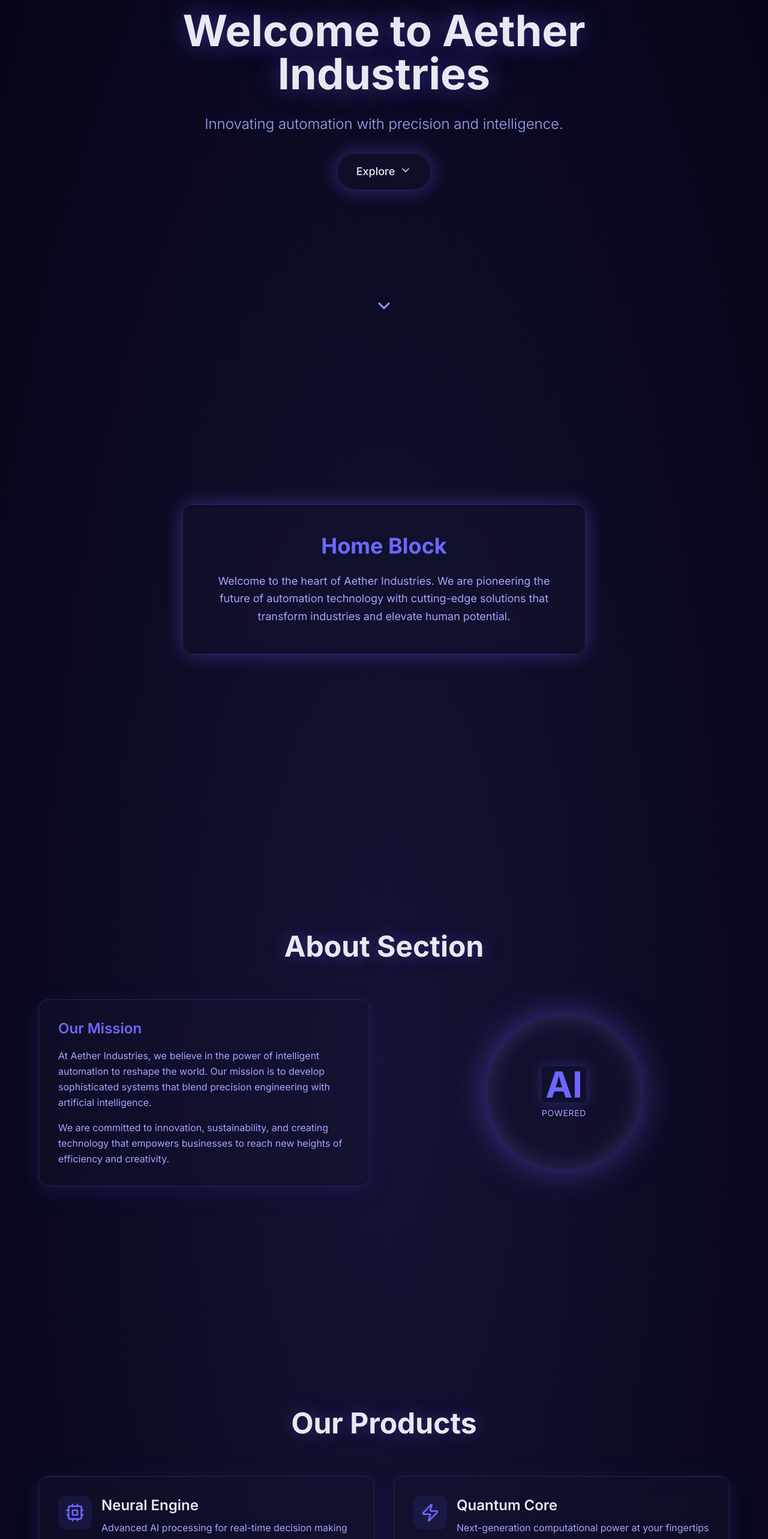
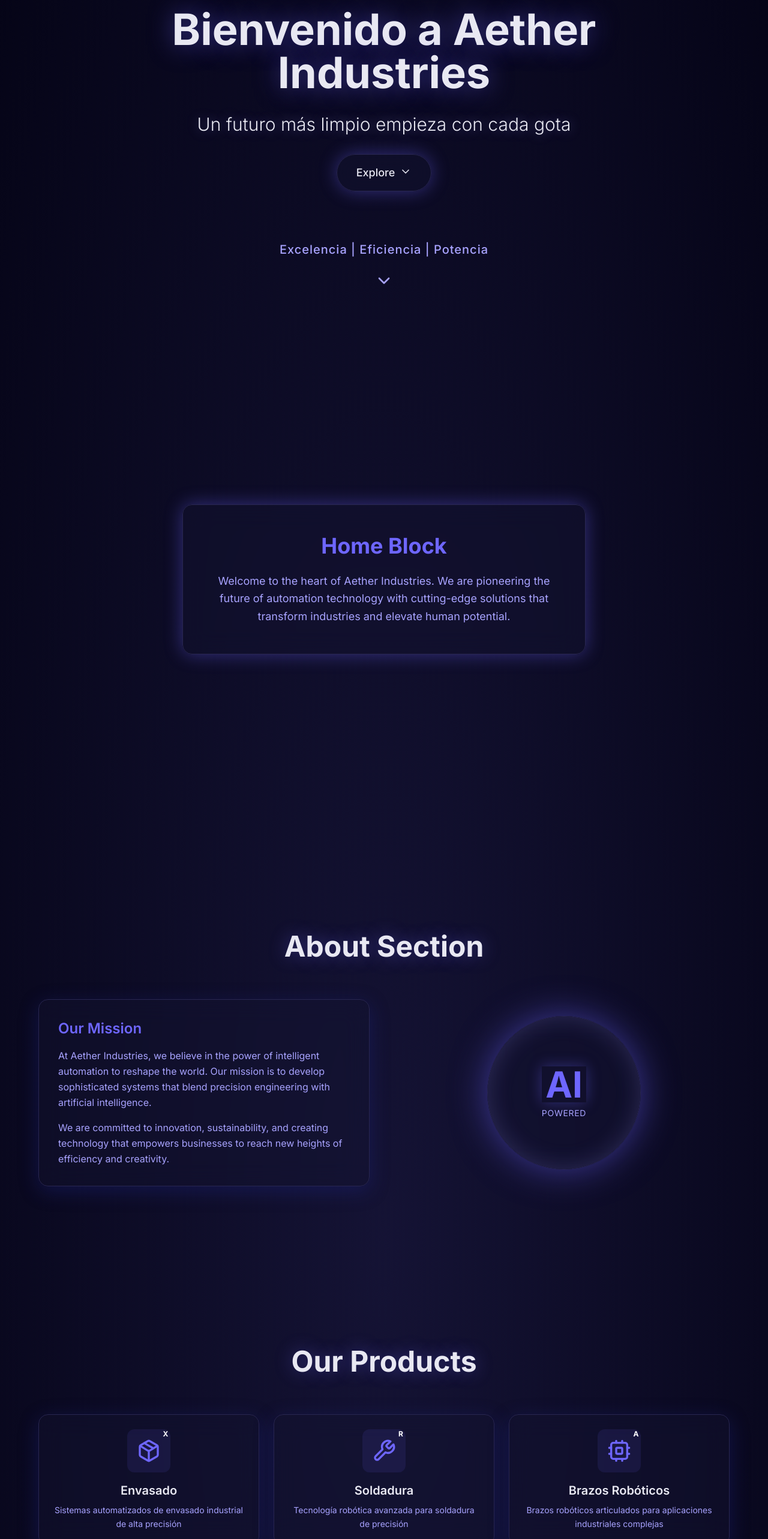
Before and after one commit to Luquetti-CS50/aetherlabs, a React (Vite) app: page / in a window 1280 px wide. Before the commit this address led to /#home. Shown: the part 234-2800 px from the top of the page at 60% size. Built offline with nearby package versions, Linux system fonts and the light colour scheme; the HTML template or start-up script is replaced by a standard one.

Commit message:
Refactor: Implementar mejoras y correcciones

```diff
--- a/src/components/sections/About.tsx
+++ b/src/components/sections/About.tsx
@@ -5,7 +5,7 @@ export const About = () => {
     <section
       id="about"
       className="min-h-screen flex items-center justify-center px-6"
-      style={{ scrollMarginTop: "80px" }}
+      style={{ scrollMarginTop: "120px" }}
       aria-labelledby="about-heading"
     >
       <div className="max-w-6xl w-full">
--- a/src/components/sections/Contact.tsx
+++ b/src/components/sections/Contact.tsx
@@ -28,7 +28,7 @@ export const Contact = () => {
     <section
       id="contact"
       className="min-h-screen flex items-center justify-center px-6 py-20"
-      style={{ scrollMarginTop: "80px" }}
+      style={{ scrollMarginTop: "120px" }}
       aria-labelledby="contact-heading"
     >
       <div className="max-w-2xl w-full">
--- a/src/components/sections/Hero.tsx
+++ b/src/components/sections/Hero.tsx
@@ -11,6 +11,8 @@ const languages = [
   { code: "it", text: "Benvenuto in Aether Industries" },
   { code: "ja", text: "Aether Industriesへようこそ" },
   { code: "ko", text: "Aether Industries에 오신 것을 환영합니다" },
+  { code: "no", text: "Velkommen til Aether Industries" },
+  { code: "de-ch", text: "Willkomme bi Aether Industries" },
 ];
 
 interface HeroProps {
@@ -21,7 +23,7 @@ export const Hero = ({ onScrollStart }: HeroProps) => {
   const [currentLanguageIndex, setCurrentLanguageIndex] = useState(0);
 
   useEffect(() => {
-    const getRandomInterval = () => Math.floor(Math.random() * 10000) + 10000; // 10-20 seconds
+    const getRandomInterval = () => Math.floor(Math.random() * 5000) + 5000; // 5-10 seconds
 
     let timeoutId: NodeJS.Timeout;
 
@@ -46,7 +48,7 @@ export const Hero = ({ onScrollStart }: HeroProps) => {
   };
 
   return (
-    <section className="relative min-h-screen flex flex-col items-center justify-center px-6">
+    <section id="hero" className="relative min-h-screen flex flex-col items-center justify-center px-6">
       <div className="text-center space-y-8 max-w-4xl">
         <AnimatePresence mode="wait">
           <motion.h1
@@ -69,9 +71,12 @@ export const Hero = ({ onScrollStart }: HeroProps) => {
           initial={{ opacity: 0, y: 20 }}
           animate={{ opacity: 1, y: 0 }}
           transition={{ delay: 0.3, duration: 0.6 }}
-          className="text-xl md:text-2xl text-muted-foreground font-light"
+          className="text-2xl md:text-3xl text-foreground font-light"
+          style={{
+            textShadow: "0 0 20px rgba(159, 155, 255, 0.4)",
+          }}
         >
-          Innovating automation with precision and intelligence.
+          Un futuro más limpio empieza con cada gota
         </motion.p>
 
         <motion.div
@@ -97,8 +102,11 @@ export const Hero = ({ onScrollStart }: HeroProps) => {
         initial={{ opacity: 0 }}
         animate={{ opacity: 1 }}
         transition={{ delay: 1, duration: 1 }}
-        className="absolute bottom-8"
+        className="absolute bottom-20 flex flex-col items-center gap-6"
       >
+        <p className="text-lg md:text-xl text-muted-foreground font-medium tracking-wider">
+          Excelencia | Eficiencia | Potencia
+        </p>
         <button
           onClick={handleScroll}
           className="text-accent animate-bounce-slow"
--- a/src/components/sections/Products.tsx
+++ b/src/components/sections/Products.tsx
@@ -1,26 +1,60 @@
 import { motion } from "framer-motion";
-import { Cpu, Zap, Shield, Sparkles } from "lucide-react";
+import { Package, Wrench, Cpu, Settings, Plug, Scissors, CircleDot, Cog } from "lucide-react";
 
 const products = [
   {
-    icon: Cpu,
-    title: "Neural Engine",
-    description: "Advanced AI processing for real-time decision making",
+    icon: Package,
+    code: "X",
+    title: "Envasado",
+    description: "Sistemas automatizados de envasado industrial de alta precisión",
   },
   {
-    icon: Zap,
-    title: "Quantum Core",
-    description: "Next-generation computational power at your fingertips",
+    icon: Wrench,
+    code: "R",
+    title: "Soldadura",
+    description: "Tecnología robótica avanzada para soldadura de precisión",
   },
   {
-    icon: Shield,
-    title: "SecureNet",
-    description: "Military-grade security infrastructure for your systems",
+    icon: Cpu,
+    code: "A",
+    title: "Brazos Robóticos",
+    description: "Brazos robóticos articulados para aplicaciones industriales complejas",
   },
   {
-    icon: Sparkles,
-    title: "AutoFlow",
-    description: "Seamless automation workflows that adapt to your needs",
+    icon: Settings,
+    code: "S",
+    title: "Sistemas de Control",
+    description: "Sistemas inteligentes de control y automatización industrial",
+  },
+  {
+    icon: Plug,
+    code: "P",
+    title: "Periféricos",
+    description: "Equipamiento y soporte complementario para sistemas automatizados",
+  },
+  {
+    icon: Scissors,
+    code: "C",
+    title: "CNC – Corte",
+    description: "Maquinaria CNC de corte de alta precisión y velocidad",
+  },
+  {
+    icon: CircleDot,
+    code: "T",
+    title: "CNC – Torneado",
+    description: "Tornos CNC automatizados para manufactura de precisión",
+  },
+  {
+    icon: Cog,
+    code: "F",
+    title: "CNC – Fresado",
+    description: "Fresadoras CNC de última generación para mecanizado complejo",
+  },
+  {
+    icon: Settings,
+    code: "M",
+    title: "CNC – Mecanizado",
+    description: "Centros de mecanizado CNC multifuncionales de alto rendimiento",
   },
 ];
 
@@ -29,7 +63,7 @@ export const Products = () => {
     <section
       id="products"
       className="min-h-screen flex items-center justify-center px-6 py-20"
-      style={{ scrollMarginTop: "80px" }}
+      style={{ scrollMarginTop: "120px" }}
       aria-labelledby="products-heading"
     >
       <div className="max-w-6xl w-full">
@@ -45,7 +79,7 @@ export const Products = () => {
           Our Products
         </motion.h2>
 
-        <div className="grid md:grid-cols-2 gap-8">
+        <div className="grid md:grid-cols-3 gap-6">
           {products.map((product, index) => {
             const Icon = product.icon;
             return (
@@ -54,19 +88,24 @@ export const Products = () => {
                 initial={{ opacity: 0, y: 30 }}
                 whileInView={{ opacity: 1, y: 0 }}
                 viewport={{ once: true }}
-                transition={{ duration: 0.6, delay: index * 0.1 }}
-                className="glass rounded-2xl p-8 hover:scale-103 transition-all duration-300
-                         hover:shadow-[0_0_40px_rgba(108,99,255,0.4)] cursor-pointer group"
+                transition={{ duration: 0.6, delay: index * 0.08 }}
+                className="glass rounded-2xl p-6 hover:scale-103 transition-all duration-300
+                         hover:shadow-[0_0_40px_rgba(255,77,210,0.4)] cursor-pointer group"
               >
-                <div className="flex items-start gap-4">
-                  <div className="p-3 rounded-xl bg-primary/10 group-hover:bg-primary/20 transition-colors">
-                    <Icon className="w-8 h-8 text-primary" />
+                <div className="flex flex-col items-center text-center gap-4">
+                  <div className="relative">
+                    <div className="p-4 rounded-xl bg-primary/10 group-hover:bg-gradient-to-br group-hover:from-primary group-hover:via-fuchsia group-hover:to-cyan transition-all">
+                      <Icon className="w-10 h-10 text-primary group-hover:text-white transition-colors" />
+                    </div>
+                    <span className="absolute -top-2 -right-2 w-8 h-8 rounded-full bg-gradient-to-br from-fuchsia to-cyan flex items-center justify-center text-xs font-bold text-white">
+                      {product.code}
+                    </span>
                   </div>
-                  <div className="flex-1">
-                    <h3 className="text-2xl font-semibold text-foreground mb-2 group-hover:text-primary transition-colors">
+                  <div>
+                    <h3 className="text-xl font-semibold text-foreground mb-2 group-hover:text-primary transition-colors">
                       {product.title}
                     </h3>
-                    <p className="text-muted-foreground leading-relaxed">
+                    <p className="text-sm text-muted-foreground leading-relaxed">
                       {product.description}
                     </p>
                   </div>
--- /dev/null
+++ b/src/components/sections/Social.tsx
@@ -0,0 +1,80 @@
+import { motion } from "framer-motion";
+import { Instagram, Twitter, Youtube } from "lucide-react";
+
+const socialLinks = [
+  {
+    icon: Instagram,
+    name: "Instagram",
+    handle: "@AetherGlobal",
+    url: "#",
+  },
+  {
+    icon: Twitter,
+    name: "Twitter",
+    handle: "@Aether Global",
+    url: "#",
+  },
+  {
+    icon: Youtube,
+    name: "YouTube",
+    handle: "Aether Industries",
+    url: "#",
+  },
+];
+
+export const Social = () => {
+  return (
+    <section
+      id="social"
+      className="min-h-[50vh] flex items-center justify-center px-6 py-20"
+      style={{ scrollMarginTop: "80px" }}
+      aria-labelledby="social-heading"
+    >
+      <div className="max-w-4xl w-full text-center">
+        <motion.h2
+          initial={{ opacity: 0, y: 30 }}
+          whileInView={{ opacity: 1, y: 0 }}
+          viewport={{ once: true }}
+          transition={{ duration: 0.6 }}
+          id="social-heading"
+          className="text-4xl font-bold mb-12 text-foreground"
+          style={{ textShadow: "0 0 30px rgba(108, 99, 255, 0.4)" }}
+        >
+          Síguenos en Redes Sociales
+        </motion.h2>
+
+        <div className="flex justify-center gap-12 flex-wrap">
+          {socialLinks.map((social, index) => {
+            const Icon = social.icon;
+            return (
+              <motion.a
+                key={social.name}
+                href={social.url}
+                target="_blank"
+                rel="noopener noreferrer"
+                initial={{ opacity: 0, y: 30 }}
+                whileInView={{ opacity: 1, y: 0 }}
+                viewport={{ once: true }}
+                transition={{ duration: 0.6, delay: index * 0.1 }}
+                className="group flex flex-col items-center gap-3 cursor-pointer"
+                aria-label={`Visit our ${social.name}`}
+              >
+                <div className="relative p-6 rounded-full bg-muted/20 group-hover:bg-gradient-to-br group-hover:from-primary group-hover:via-fuchsia group-hover:to-cyan transition-all duration-300">
+                  <Icon className="w-10 h-10 text-muted-foreground group-hover:text-white transition-colors duration-300" />
+                </div>
+                <div className="flex flex-col gap-1">
+                  <span className="text-lg font-semibold text-foreground group-hover:text-primary transition-colors">
+                    {social.name}
+                  </span>
+                  <span className="text-sm text-muted-foreground">
+                    {social.handle}
+                  </span>
+                </div>
+              </motion.a>
+            );
+          })}
+        </div>
+      </div>
+    </section>
+  );
+};
--- a/src/index.css
+++ b/src/index.css
@@ -13,6 +13,8 @@ All colors MUST be HSL.
     --bg-2: 243 47% 14%;       /* #151534 - dark violet */
     --primary: 243 100% 70%;   /* #6C63FF - violet neon */
     --accent: 243 100% 82%;    /* #9F9BFF - light violet */
+    --fuchsia: 320 100% 64%;   /* #FF4DD2 - magenta/fuchsia */
+    --cyan: 180 100% 60%;      /* #33E0FF - cyan */
     --text: 240 28% 93%;       /* #E9E9F4 - near white */
     --border-subtle: 243 35% 23%; /* #2B2B55 - subtle border */
 
@@ -40,7 +42,8 @@ All colors MUST be HSL.
 
     /* Gradients */
     --gradient-radial: radial-gradient(ellipse at center, hsl(var(--bg-2)) 0%, hsl(var(--bg-1)) 100%);
-    --gradient-primary: linear-gradient(135deg, hsl(var(--primary)) 0%, hsl(var(--accent)) 100%);
+    --gradient-primary: linear-gradient(135deg, hsl(var(--primary)) 0%, hsl(var(--fuchsia)) 50%, hsl(var(--cyan)) 100%);
+    --gradient-hover: linear-gradient(135deg, hsl(var(--fuchsia)) 0%, hsl(var(--cyan)) 100%);
 
     /* Shadows */
     --glow-primary: 0 0 30px hsl(var(--primary) / 0.4);
--- a/tailwind.config.ts
+++ b/tailwind.config.ts
@@ -86,7 +86,7 @@ export default {
         },
         "bounce-slow": {
           "0%, 100%": { transform: "translateY(0)" },
-          "50%": { transform: "translateY(-10px)" }
+          "50%": { transform: "translateY(-5px)" }
         },
         "language-fade": {
           "0%": { opacity: "0", transform: "scale(0.95)" },
```
Also changed, not shown: src/components/Navbar.tsx (+8 -5 lines), src/pages/Index.tsx (+23 -3 lines), src/assets/LogoAether.svg (added).
